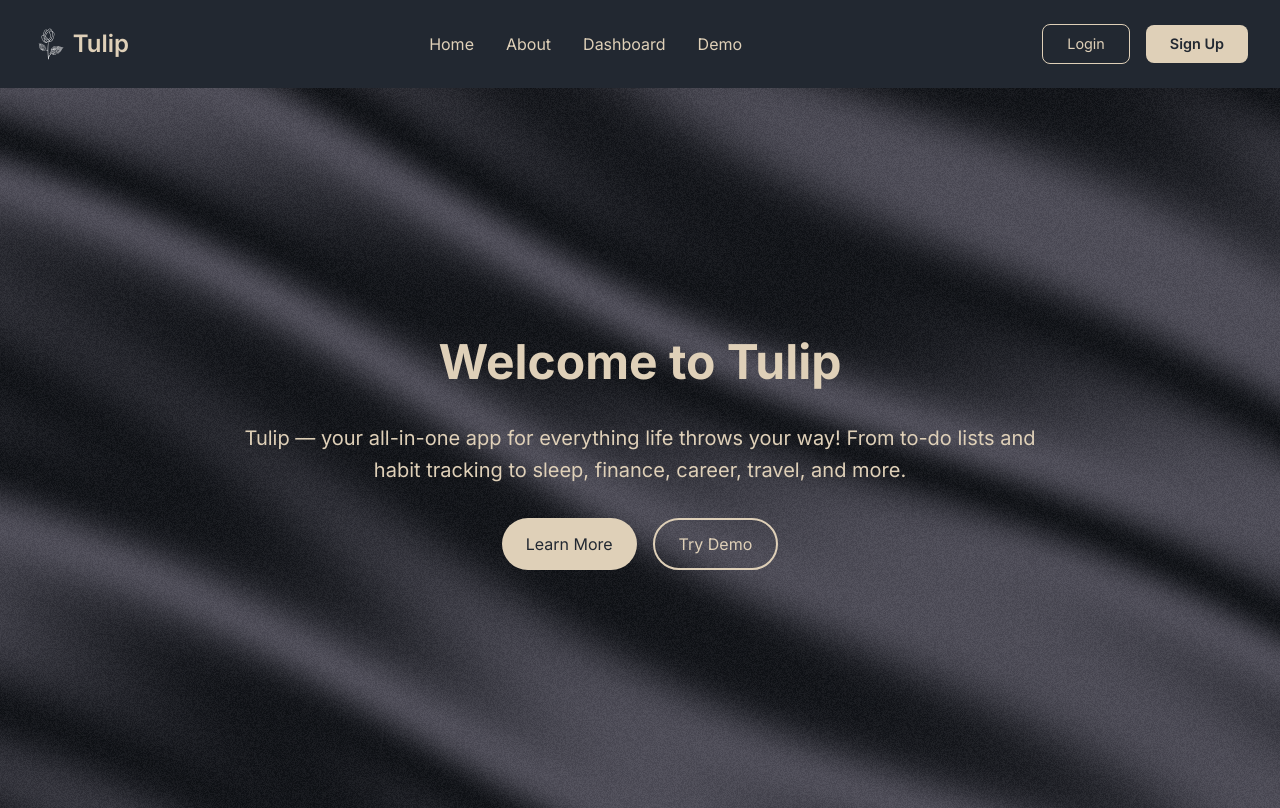
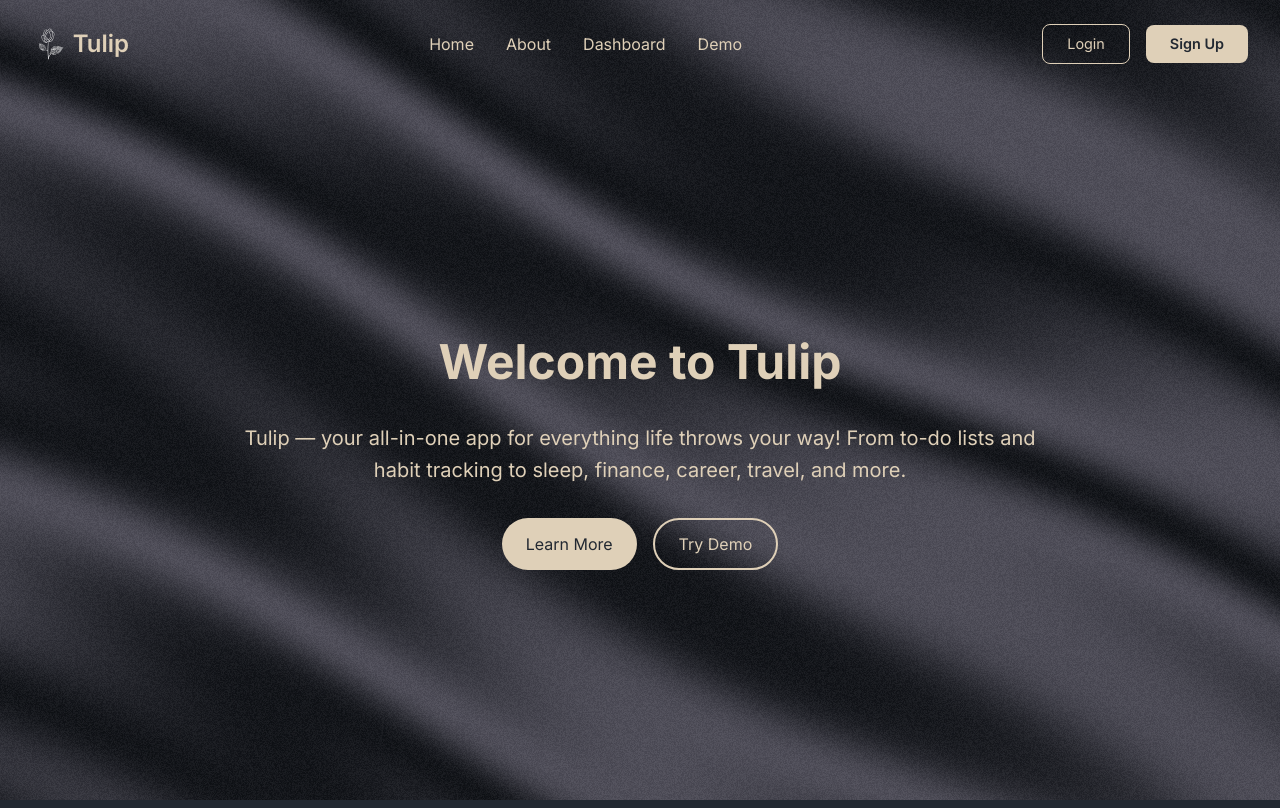
Before and after one commit to Tulip-Simplify-Life-One-Tap-at-a-Time/Tulip-Frontend, a React (Vite) app: page / in a window 1280 px wide. Built offline with nearby package versions, Linux system fonts and the light colour scheme.

Commit message:
Background Updates

```diff
--- a/src/pages/Home.css
+++ b/src/pages/Home.css
@@ -1,7 +1,19 @@
+/* Silk Background */
+.silk-background {
+  position: fixed;
+  top: 0;
+  left: 0;
+  width: 100%;
+  height: 100%;
+  z-index: 0;
+  opacity: 0.6; /* Subtle opacity to not overpower content */
+}
+
 /* Base Styles */
 .home-container {
   min-height: 100vh;
   color: #DFD0B8;
+  position: relative;
 }
 
 /* Navigation - Updated Layout */
@@ -11,7 +23,7 @@
   align-items: center;
   padding: 1.5rem 2rem;
   position: relative;
-  z-index: 10;
+  z-index: 20; /* Increased z-index to appear above Silk background */
   width: 100%;
 }
 
@@ -95,6 +107,11 @@
   box-shadow: 0 4px 8px rgba(0,0,0,0.2);
 }
 
+/* Fix Sign Up button readability on Home page */
+.home-container .tulip-btn-signup {
+  color: #222831 !important; /* Black text for better readability */
+}
+
 /* Hero Section */
 .hero {
   position: relative;
@@ -107,19 +124,9 @@
   overflow: hidden;
 }
 
-.interactive-bg {
-  position: absolute;
-  top: 0;
-  left: 0;
-  width: 100%;
-  height: 100%;
-  z-index: 1;
-  opacity: 0.6; /* Add subtle opacity to match the theme */
-}
-
 .hero-content {
   position: relative;
-  z-index: 2;
+  z-index: 20; /* Increased z-index to appear above Silk background */
   max-width: 800px;
   margin: 0 auto;
 }
--- a/src/pages/Home.jsx
+++ b/src/pages/Home.jsx
@@ -6,27 +6,28 @@ import Navbar from '../components/Navbar';
 import Silk from './Silk';
 
 const Home = () => {
-  const navigate = useNavigate();
-  return (
+  const navigate = useNavigate();  return (
     <div className="home-container" style={{ backgroundColor: '#222831' }}>
+      {/* Silk Background for entire page */}
+      <div className="silk-background">
+        <Silk
+          speed={5}
+          scale={1}
+          color="#7B7481"
+          noiseIntensity={1.5}
+          rotation={0}
+        />
+      </div>
+
       <Navbar
-        bgColor="#222831"
+        bgColor="rgba(123, 116, 129, 0.1)"
         textColor="#DFD0B8"
-        transparent={false}
+        transparent={true}
         position="relative"
-      />      {/* Hero Section */}
-      <section className="hero" style={{ backgroundColor: '#222831' }}>
-        {/* Interactive Background */}
-        <div className="interactive-bg">
-          <Silk
-            speed={5}
-            scale={1}
-            color="#7B7481"
-            noiseIntensity={1.5}
-            rotation={0}
-          />
-        </div>
+      />
 
+      {/* Hero Section */}
+      <section className="hero" style={{ backgroundColor: 'transparent' }}>
         <div className="hero-content">
           <h1 style={{ color: '#DFD0B8' }}>Welcome to Tulip</h1>
           <p style={{ color: '#DFD0B8' }}>
```
